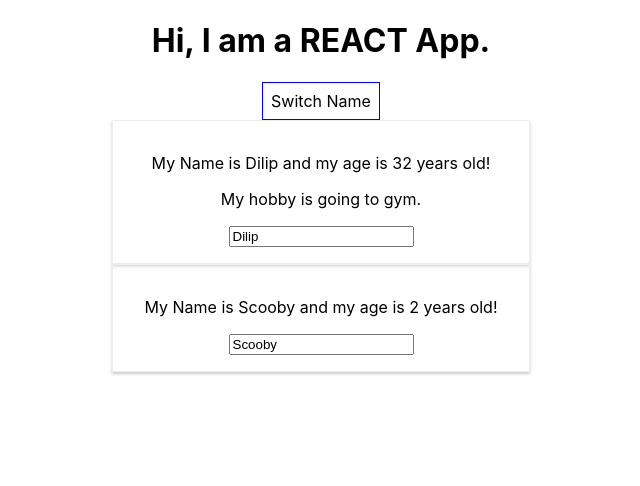
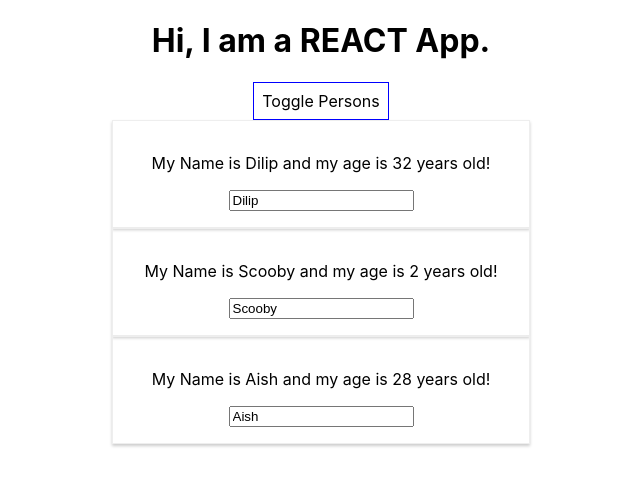
Before and after one commit to code-with-dilip/reactJs, a React (Create React App) app in the folder first-react-app/: page / in a window 1280 px wide. Shown: the top 486 px of the page, without its empty margins (319-959 px from the left). Built offline with nearby package versions, Linux system fonts and the light colour scheme.

Commit message:
Added the conditional rendering

```diff
--- a/first-react-app/src/App.js
+++ b/first-react-app/src/App.js
@@ -1,59 +1,97 @@
-import React, {Component} from 'react';
+import React, { Component } from 'react';
 import './App.css';
 import Person from './Person/Person'
 import PersonClass from './Person/PersonClass'
 
-class App extends Component{
+class App extends Component {
   state = {
     persons: [
-        {name: 'Dilip', age: 32},
-        {name: 'Scooby', age: 2},
-        {name: 'Aish', age: 28}
-      ]
+      { id: 1, name: 'Dilip', age: 32 },
+      { id: 2, name: 'Scooby', age: 2 },
+      { id: 3, name: 'Aish', age: 28 }
+    ],
+    showPersons: false
   }
 
-  switchNameHandler= (newName) =>{
+  switchNameHandler = (newName) => {
     // console.log('clicked')
     //Dont DO this this.state.persons[0].name = 'Dilip Sundarraj'
-   this.setState({persons: [
-    {name: newName, age: 32},
-    {name: 'Scooby', age: 2},
-    {name: 'Aish', age: 28}
-  ]})
+    this.setState({
+      persons: [
+        { name: newName, age: 32 },
+        { name: 'Scooby', age: 2 },
+        { name: 'Aish', age: 28 }
+      ]
+    })
   }
 
   nameChangedHandler = (event) => {
-    this.setState({persons: [
-      {name: 'Dilip', age: 32},
-      {name: event.target.value, age: 2},
-      {name: 'Aish', age: 28}
-    ]})
+    this.setState({
+      persons: [
+        { name: 'Dilip', age: 32 },
+        { name: event.target.value, age: 2 },
+        { name: 'Aish', age: 28 }
+      ]
+    })
   }
 
-  render(){
+  togglePersonHandler = () => {
+    const showPersonConst = this.state.showPersons
+    this.setState({
+      showPersons: !showPersonConst
+    })
+  }
+
+  deletePersonHandler = (index) => {
+    //const personsConst = this.state.persons.slice();
+    const personsConst = [...this.state.persons];
+    personsConst.splice(index, 1);
+    this.setState({ persons: personsConst });
+  }
+
+  render() {
 
     const style = {
       backgroundColor: 'white',
       font: 'inherit',
-        border : '1px solid blue',
+      border: '1px solid blue',
       padding: '8px',
       cursor: 'pointer'
     };
-
+    let persons = null;
+    //if (this.state.showPersons) {
+    persons = (
+      <div>
+        {
+          this.state.persons.map((person, index) => {
+            return <Person
+              key={index}
+              name={person.name}
+              age={person.age}
+              click={() => this.deletePersonHandler(person.id)}
+            />
+          })
+        }
+        {/* <Person name={this.state.persons[0].name}
+            age={this.state.persons[0].age}
+            click={() => this.switchNameHandler('Dilip!')}
+          >My hobby is going to gym.</Person>
+          <Person name={this.state.persons[1].name} age={this.state.persons[1].age}
+            changed={this.nameChangedHandler} /> */}
+      </div>
+    );
+    //}
     return (
       <div className="App">
         <h1>Hi, I am a REACT App.</h1>
         <button
-        style = {style}
-        onClick={this.switchNameHandler.bind(this, 'Dilip Sundarraj')}>Switch Name</button>
-        <br></br>
-        <Person name={this.state.persons[0].name}
-        age={this.state.persons[0].age}
-        click={()=>this.switchNameHandler('Dilip!')}
-       >My hobby is going to gym.</Person>
-        <Person name={this.state.persons[1].name} age={this.state.persons[1].age}
-         changed={this.nameChangedHandler}/>
-        {/* <PersonClass name={this.state.persons[2].name} age={this.state.persons[2].age}/> */}
+          style={style}
+          // onClick={this.switchNameHandler.bind(this, 'Dilip Sundarraj')}>Switch Name</button>
+          //onClick={this.switchNameHandler.bind(this, 'Dilip Sundarraj')}>Switch Name</button>
+          onClick={this.togglePersonHandler}>Toggle Persons</button>
+        {persons}
+        {/* /* <PersonClass name={this.state.persons[2].name} age={this.state.persons[2].age}/> */}
+
       </div>
     );
     // return React.createElement('div', {className: 'App'}, React.createElement('h1', null, 'Hi, I am a REACT App' ));
```
Also changed, not shown: 1 other file (tests, documents, lock files or other folders). Lines whose indentation alone changed are shown as unchanged.
